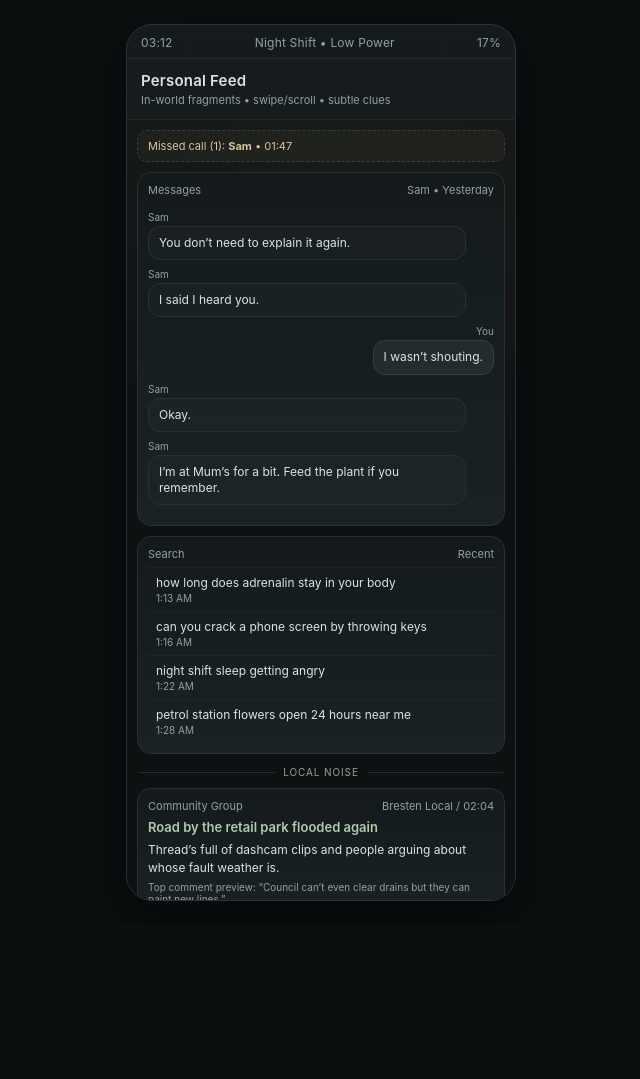
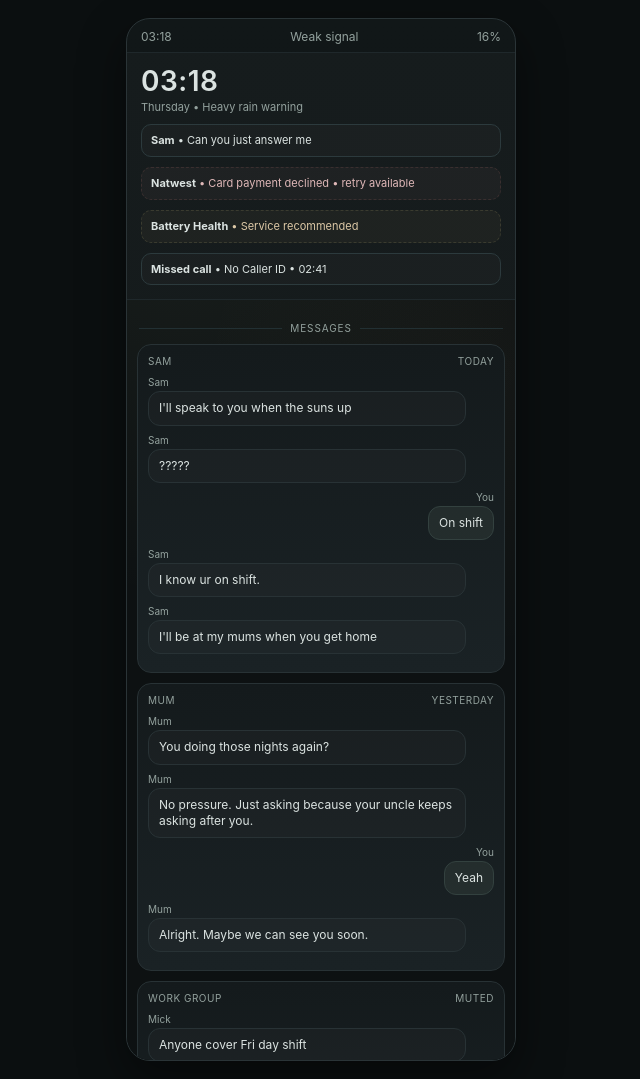
Before and after one commit to hhnpqwcpfg-creator/nightshift-phone, a plain HTML site: page index.html in a window 1280 px wide. Shown: the whole page, without its empty margins (319-959 px from the left). Before the commit the page ends 925 px from the top, so only its background shows below. Drawn offline with Linux system fonts and the light colour scheme.

Commit message:
Update index.html

```diff
--- a/index.html
+++ b/index.html
@@ -3,7 +3,7 @@
 <head>
   <meta charset="UTF-8" />
   <meta name="viewport" content="width=device-width, initial-scale=1.0" />
-  <title>Night Shift Phone Feed</title>
+  <title>Phone</title>
   <style>
     :root {
       --bg: #0d1112;
@@ -13,186 +13,168 @@
       --text: #dbe3e1;
       --muted: #93a19d;
       --accent: #b2c9b0;
-      --warning: #d6b37d;
+      --warn: #d6b37d;
+      --danger: #d19797;
     }
     * { box-sizing: border-box; }
     html, body {
       margin: 0;
       background: #0b0f10;
       color: var(--text);
-      font-family: -apple-system, BlinkMacSystemFont, "Segoe UI", Roboto, Inter, sans-serif;
+      font-family: -apple-system, BlinkMacSystemFont, "Segoe UI", Inter, Roboto, sans-serif;
     }
     body {
       display: flex;
       justify-content: center;
-      padding: 24px 12px;
+      padding: 18px 10px;
     }
     .phone {
       width: 390px;
       max-width: 100%;
+      border-radius: 24px;
+      overflow: hidden;
+      border: 1px solid #2a3437;
       background: linear-gradient(180deg, #111718, #0f1416);
-      border: 1px solid #2a3437;
-      border-radius: 26px;
-      overflow: hidden;
-      box-shadow: 0 18px 50px rgba(0,0,0,.45);
+      box-shadow: 0 18px 48px rgba(0,0,0,.45);
     }
     .status {
-      display: flex;
-      justify-content: space-between;
-      align-items: center;
       padding: 10px 14px 8px;
-      font-size: 12px;
-      color: var(--muted);
       border-bottom: 1px solid #1f282b;
-      background: rgba(255,255,255,.015);
-      letter-spacing: .2px;
+      display:flex;
+      justify-content:space-between;
+      font-size:12px;
+      color:var(--muted);
     }
-    .header {
-      padding: 12px 14px;
+    .lock {
+      padding: 14px;
       border-bottom: 1px solid #1f282b;
       background: rgba(255,255,255,.02);
     }
-    .header h1 {
-      margin: 0;
-      font-size: 15px;
+    .time {
+      font-size: 28px;
       font-weight: 600;
-      letter-spacing: .2px;
+      line-height: 1;
+      letter-spacing: .5px;
     }
-    .header p {
-      margin: 3px 0 0;
+    .date {
+      margin-top: 5px;
+      color: var(--muted);
       font-size: 11px;
-      color: var(--muted);
+    }
+    .notif {
+      margin-top: 10px;
+      border: 1px solid #2c3a3d;
+      background: rgba(255,255,255,.02);
+      border-radius: 10px;
+      padding: 8px 9px;
+      font-size: 11px;
+      line-height: 1.35;
+    }
+    .notif strong { color: var(--text); }
+    .notif.warn {
+      border-style:dashed;
+      border-color:#3a3b2f;
+      background:rgba(214,179,125,.05);
+      color:#dcc8a6;
+    }
+    .notif.err {
+      border-style:dashed;
+      border-color:#3a2f2f;
+      background:rgba(209,151,151,.05);
+      color:#dfb8b8;
     }
     .feed {
-      height: 780px;
+      height: 760px;
       overflow-y: auto;
       padding: 10px;
       background:
-        radial-gradient(circle at 20% -10%, rgba(201, 225, 176, .06), transparent 40%),
-        radial-gradient(circle at 90% 10%, rgba(215, 180, 123, .05), transparent 35%),
+        radial-gradient(circle at 15% -10%, rgba(201,225,176,.06), transparent 42%),
+        radial-gradient(circle at 90% 10%, rgba(215,180,123,.04), transparent 36%),
         #0d1112;
     }
     .feed::-webkit-scrollbar { width: 10px; }
     .feed::-webkit-scrollbar-thumb { background: #273033; border-radius: 8px; }
+
     .card {
-      background: linear-gradient(180deg, var(--panel), var(--panel-2));
-      border: 1px solid var(--line);
-      border-radius: 14px;
-      padding: 10px;
-      margin: 0 0 10px;
+      background: linear-gradient(180deg,var(--panel),var(--panel-2));
+      border:1px solid var(--line);
+      border-radius:14px;
+      padding:10px;
+      margin-bottom:10px;
     }
-    .card .meta {
-      font-size: 11px;
-      color: var(--muted);
-      margin-bottom: 6px;
-      display: flex;
-      justify-content: space-between;
-      gap: 8px;
+    .meta {
+      display:flex;
+      justify-content:space-between;
+      gap:10px;
+      color:var(--muted);
+      font-size:10px;
+      margin-bottom:7px;
+      text-transform:uppercase;
+      letter-spacing:.5px;
     }
-    .card h2 {
-      margin: 0 0 6px;
-      font-size: 13px;
-      font-weight: 600;
-      color: var(--accent);
+    .divider {
+      display:flex;
+      align-items:center;
+      gap:8px;
+      margin:12px 2px 10px;
+      color:var(--muted);
+      font-size:10px;
+      text-transform:uppercase;
+      letter-spacing:.9px;
     }
-    .card p {
-      margin: 0;
-      font-size: 12px;
-      line-height: 1.45;
+    .divider::before,.divider::after {
+      content:"";
+      flex:1;
+      height:1px;
+      background:#223033;
     }
-    .thread { padding: 8px 0 2px; }
+    .thread { padding-top:2px; }
     .msg {
-      margin: 0 0 8px;
-      display: flex;
-      flex-direction: column;
-      gap: 3px;
-      max-width: 92%;
+      margin:0 0 8px;
+      max-width:92%;
+      display:flex;
+      flex-direction:column;
+      gap:3px;
     }
-    .msg .name { font-size: 10px; color: var(--muted); }
+    .msg .name {
+      font-size:10px;
+      color:var(--muted);
+    }
     .bubble {
-      padding: 8px 10px;
-      border-radius: 12px;
-      border: 1px solid var(--line);
-      font-size: 12px;
-      line-height: 1.35;
-      background: rgba(255,255,255,.02);
-      white-space: pre-wrap;
+      font-size:12px;
+      line-height:1.35;
+      padding:8px 10px;
+      border-radius:12px;
+      border:1px solid var(--line);
+      background:rgba(255,255,255,.02);
+      white-space:pre-wrap;
     }
-    .msg.you { margin-left: auto; align-items: flex-end; }
+    .msg.you {
+      margin-left:auto;
+      align-items:flex-end;
+    }
     .msg.you .bubble {
-      background: rgba(178, 201, 176, .08);
+      background: rgba(178,201,176,.08);
       border-color: #33413f;
     }
-    .msg.sam .bubble { background: rgba(255,255,255,.015); }
-    .divider {
-      display: flex;
-      align-items: center;
-      gap: 8px;
-      margin: 12px 2px 10px;
-      color: var(--muted);
-      font-size: 10px;
-      text-transform: uppercase;
-      letter-spacing: .9px;
+    .row {
+      padding:7px 0;
+      border-top:1px solid rgba(255,255,255,.04);
+      font-size:12px;
+      line-height:1.35;
     }
-    .divider::before, .divider::after {
-      content: "";
-      flex: 1;
-      height: 1px;
-      background: #223033;
+    .row:first-child { border-top:0; }
+    .sub {
+      margin-top:2px;
+      font-size:10px;
+      color:var(--muted);
     }
-    .notif {
-      padding: 8px 10px;
-      border-radius: 10px;
-      border: 1px dashed #304043;
-      background: rgba(214, 179, 125, .05);
-      font-size: 11px;
-      color: #d9c3a0;
-      margin-bottom: 10px;
-    }
-    .search-item, .note-line, .news-item {
-      padding: 7px 8px;
-      border-top: 1px solid rgba(255,255,255,.04);
-      font-size: 12px;
-    }
-    .search-item:first-of-type,
-    .note-line:first-of-type,
-    .news-item:first-of-type { border-top: 0; }
-    .sub { color: var(--muted); font-size: 10px; margin-top: 2px; }
-    .gallery {
-      display: grid;
-      grid-template-columns: 1fr 1fr;
-      gap: 6px;
-      margin-top: 6px;
-    }
-    .ph {
-      aspect-ratio: 1.1;
-      border-radius: 10px;
-      border: 1px solid #2a3336;
-      background:
-        linear-gradient(180deg, rgba(255,255,255,.03), rgba(255,255,255,.01)),
-        radial-gradient(circle at 70% 20%, rgba(229, 215, 147, .15), transparent 45%),
-        radial-gradient(circle at 20% 80%, rgba(124, 154, 136, .12), transparent 55%),
-        #11181a;
-      position: relative;
-      overflow: hidden;
-    }
-    .ph::after {
-      content: attr(data-label);
-      position: absolute;
-      left: 8px;
-      bottom: 6px;
-      font-size: 10px;
-      color: rgba(219,227,225,.8);
-      letter-spacing: .2px;
-    }
-    .tiny {
-      font-size: 10px;
-      color: var(--muted);
-      margin-top: 5px;
-    }
-    .sticky {
-      border-left: 3px solid var(--warning);
-      padding-left: 8px;
+    .note {
+      border-left:3px solid var(--warn);
+      padding-left:8px;
+      font-size:12px;
+      line-height:1.45;
+      white-space:pre-wrap;
     }
     .footer-space { height: 8px; }
   </style>
@@ -200,129 +182,120 @@
 <body>
   <div class="phone">
     <div class="status">
-      <span>03:12</span>
-      <span>Night Shift • Low Power</span>
-      <span>17%</span>
+      <span>03:18</span>
+      <span>Weak signal</span>
+      <span>16%</span>
     </div>
-    <div class="header">
-      <h1>Personal Feed</h1>
-      <p>In-world fragments • swipe/scroll • subtle clues</p>
+
+    <div class="lock">
+      <div class="time">03:18</div>
+      <div class="date">Thursday • Heavy rain warning</div>
+      <div class="notif"><strong>Sam</strong> • Can you just answer me</div>
+      <div class="notif err"><strong>Natwest</strong> • Card payment declined • retry available</div>
+      <div class="notif warn"><strong>Battery Health</strong> • Service recommended</div>
+      <div class="notif"><strong>Missed call</strong> • No Caller ID • 02:41</div>
     </div>
+
     <div class="feed">
-      <div class="notif">Missed call (1): <strong>Sam</strong> • 01:47</div>
+      <div class="divider">Messages</div>
 
       <div class="card">
-        <div class="meta"><span>Messages</span><span>Sam • Yesterday</span></div>
+        <div class="meta"><span>Sam</span><span>Today</span></div>
         <div class="thread">
-          <div class="msg sam">
-            <div class="name">Sam</div>
-            <div class="bubble">You don’t need to explain it again.</div>
-          </div>
-          <div class="msg sam">
-            <div class="name">Sam</div>
-            <div class="bubble">I said I heard you.</div>
-          </div>
-          <div class="msg you">
-            <div class="name">You</div>
-            <div class="bubble">I wasn’t shouting.</div>
-          </div>
-          <div class="msg sam">
-            <div class="name">Sam</div>
-            <div class="bubble">Okay.</div>
-          </div>
-          <div class="msg sam">
-            <div class="name">Sam</div>
-            <div class="bubble">I’m at Mum’s for a bit. Feed the plant if you remember.</div>
-          </div>
+          <div class="msg"><div class="name">Sam</div><div class="bubble">I'll speak to you when the suns up</div></div>
+          <div class="msg"><div class="name">Sam</div><div class="bubble">?????</div></div>
+          <div class="msg you"><div class="name">You</div><div class="bubble">On shift</div></div>
+          <div class="msg"><div class="name">Sam</div><div class="bubble">I know ur on shift.</div></div>
+          <div class="msg"><div class="name">Sam</div><div class="bubble">I'll be at my mums when you get home</div></div>
         </div>
       </div>
 
       <div class="card">
-        <div class="meta"><span>Search</span><span>Recent</span></div>
-        <div class="search-item">how long does adrenalin stay in your body<div class="sub">1:13 AM</div></div>
-        <div class="search-item">can you crack a phone screen by throwing keys<div class="sub">1:16 AM</div></div>
-        <div class="search-item">night shift sleep getting angry<div class="sub">1:22 AM</div></div>
-        <div class="search-item">petrol station flowers open 24 hours near me<div class="sub">1:28 AM</div></div>
-      </div>
-
-      <div class="divider">Local noise</div>
-
-      <div class="card">
-        <div class="meta"><span>Community Group</span><span>Bresten Local / 02:04</span></div>
-        <h2>Road by the retail park flooded again</h2>
-        <p>Thread’s full of dashcam clips and people arguing about whose fault weather is.</p>
-        <div class="tiny">Top comment preview: “Council can’t even clear drains but they can paint new lines.”</div>
-      </div>
-
-      <div class="card">
-        <div class="meta"><span>Saved Post</span><span>Video • not played</span></div>
-        <h2>“Routine. Sleep. Discipline.”</h2>
-        <p>Thumbnail only. A man in a fitted quarter-zip pointing at a whiteboard. You saved it at 03:51 a week ago and never opened it.</p>
-      </div>
-
-      <div class="card">
-        <div class="meta"><span>Notes</span><span>Untitled</span></div>
-        <h2 class="sticky">draft</h2>
-        <div class="note-line">need to stop doing the thing where i go quiet then go loud</div>
-        <div class="note-line">night makes everything feel deserved</div>
-        <div class="note-line">buy card (not funny one)</div>
-        <div class="note-line">say sorry without “but”</div>
-      </div>
-
-      <div class="divider">Work fragments</div>
-
-      <div class="card">
-        <div class="meta"><span>Photos</span><span>Camera Roll • 4 items</span></div>
-        <h2>Unsent / work</h2>
-        <p>Accidental pocket snaps and late-shift evidence. Nothing framed properly.</p>
-        <div class="gallery">
-          <div class="ph" data-label="break-room notice"></div>
-          <div class="ph" data-label="wet floor by tills"></div>
-          <div class="ph" data-label="receipt in Kev's bin"></div>
-          <div class="ph" data-label="back door keypad"></div>
+        <div class="meta"><span>Mum</span><span>Yesterday</span></div>
+        <div class="thread">
+          <div class="msg"><div class="name">Mum</div><div class="bubble">You doing those nights again?</div></div>
+          <div class="msg"><div class="name">Mum</div><div class="bubble">No pressure. Just asking because your uncle keeps asking after you.</div></div>
+          <div class="msg you"><div class="name">You</div><div class="bubble">Yeah</div></div>
+          <div class="msg"><div class="name">Mum</div><div class="bubble">Alright. Maybe we can see you soon.</div></div>
         </div>
       </div>
 
       <div class="card">
-        <div class="meta"><span>Voice Memo Transcript</span><span>Auto text • 00:41</span></div>
-        <h2>car park</h2>
-        <p>[wind / rain] ...you can’t just stand there like that... I’m working... no, don’t start... I said I’m working.</p>
-        <div class="tiny">Transcript confidence: low</div>
+        <div class="meta"><span>Work Group</span><span>Muted</span></div>
+        <div class="thread">
+          <div class="msg"><div class="name">Mick</div><div class="bubble">Anyone cover Fri day shift</div></div>
+          <div class="msg"><div class="name">Leanne</div><div class="bubble">Can’t. Kids.</div></div>
+          <div class="msg"><div class="name">Brian Work</div><div class="bubble">Need one answer by 9am pls</div></div>
+        </div>
+      </div>
+
+      <div class="divider">Searches</div>
+      <div class="card">
+        <div class="meta"><span>Recent</span><span>Private</span></div>
+        <div class="row">how long does adrenalin stay in your body<div class="sub">01:13</div></div>
+        <div class="row">night shift can mess your mood up<div class="sub">01:22</div></div>
+        <div class="row">day jobs no experience<div class="sub">01:25</div></div>
+        <div class="row">is sleeping at 8am bad for your heart<div class="sub">01:31</div></div>
+      </div>
+
+      <div class="divider">News</div>
+      <div class="card">
+        <div class="meta"><span>Headlines</span><span>Unread</span></div>
+        <div class="row">Cost of living rises again as overnight workers report worse sleep and mental health<div class="sub">Long read • opened 12%</div></div>
+        <div class="row">Retail chain to expand smart self-checkout overnight trial<div class="sub">Staff consultation delayed</div></div>
+        <div class="row">Four day weekends and remote jobs for the lazy wokerati<div class="sub">Saved</div></div>
       </div>
 
       <div class="card">
-        <div class="meta"><span>News</span><span>For You</span></div>
-        <div class="news-item">Cost of living rises again as overnight workers report worse sleep and mental health<div class="sub">long read • opened 12%</div></div>
-        <div class="news-item">Retail chain to trial “frictionless” tills in more stores<div class="sub">shared by no one you know</div></div>
-        <div class="news-item">Opinion: We keep calling burnout a personal failure<div class="sub">saved</div></div>
+        <div class="meta"><span>Local updates</span><span>02:06</span></div>
+        <div class="row">Retail park road flooded again after drain overflow<div class="sub">Traffic slow near service lane</div></div>
+        <div class="row">Residents group argues over late-night noise after seafront dispersal<div class="sub">92 comments</div></div>
+      </div>
+
+      <div class="divider">Community</div>
+      <div class="card">
+        <div class="meta"><span>Neighbourhood group</span><span>Muted</span></div>
+        <div class="row">POST: Anyone else hear shouting by the shops most nights now?<div class="sub">Seen by you • no reply</div></div>
+        <div class="row">POST: Found keys by the launderette, red lanyard<div class="sub">2 photos attached</div></div>
+        <div class="row">POST: Flooded underpass again. Don’t take a low car through it.<div class="sub">Pinned by admin</div></div>
+      </div>
+
+      <div class="divider">Notes</div>
+      <div class="card">
+        <div class="meta"><span>Notes</span><span>Unsaved edits</span></div>
+        <div class="note">bin bags
+toilet roll
+butter
+coffee
+flowers
+blue tablets
+
+switch sleep back before monday
+call mum back
+14th josh bday
+door code 2580
+call Sam before bed</div>
       </div>
 
       <div class="card">
-        <div class="meta"><span>Messages</span><span>Sam • 3 weeks ago</span></div>
-        <div class="thread">
-          <div class="msg sam">
-            <div class="name">Sam</div>
-            <div class="bubble">Can you stop bringing work home in your head</div>
-          </div>
-          <div class="msg you">
-            <div class="name">You</div>
-            <div class="bubble">I leave at 7 and still feel like i’m there at 11</div>
-          </div>
-          <div class="msg sam">
-            <div class="name">Sam</div>
-            <div class="bubble">I know. I’m not your manager. I’m on your side.</div>
-          </div>
-        </div>
+        <div class="meta"><span>Draft</span><span>Unsent</span></div>
+        <div class="row">I’m not angry I’m just<div class="sub">Messages draft</div></div>
+      </div>
+
+      <div class="divider">System</div>
+      <div class="card">
+        <div class="meta"><span>Device</span><span>Weekly</span></div>
+        <div class="row">Screen Time was up 67% last week<div class="sub">Most used between 1 AM and 5 AM</div></div>
+        <div class="row">Alarm skipped: 14:30<div class="sub">Tue, Wed</div></div>
+        <div class="row">Storage nearly full<div class="sub">System + messages</div></div>
       </div>
 
       <div class="card">
-        <div class="meta"><span>Shopping</span><span>Basket (unsent)</span></div>
-        <h2>Late-night cart</h2>
-        <p>Birthday card, cheap flowers, plasters, paracetamol, dishwasher tablets.</p>
-        <div class="tiny">Last edited: 00:58 • checkout not completed</div>
+        <div class="meta"><span>Reminders</span><span>Overdue</span></div>
+        <div class="row">Dentist appointment<div class="sub">Yesterday, 11:10</div></div>
+        <div class="row">Pay electric<div class="sub">2 days ago</div></div>
       </div>
 
-      <div class="notif">New notification: <strong>Battery health warning</strong> • “Service recommended”</div>
       <div class="footer-space"></div>
     </div>
   </div>
```
